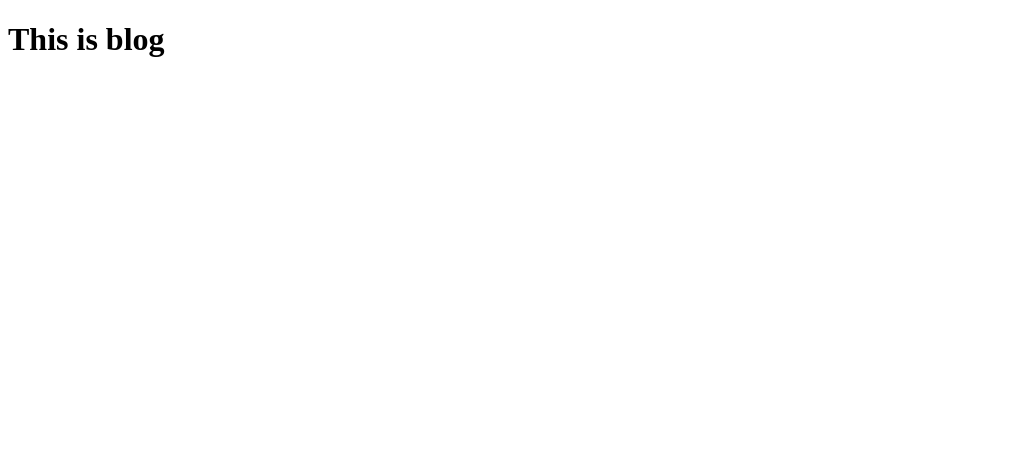
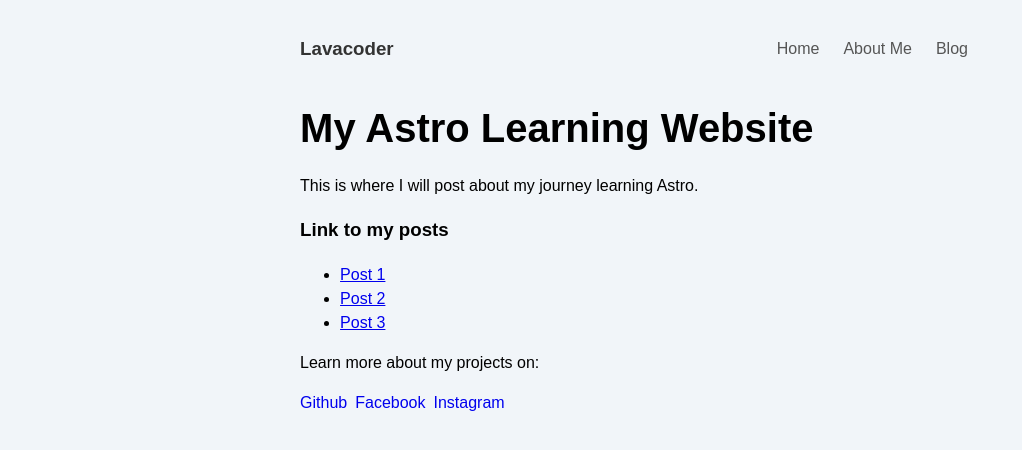
Before and after one commit to khanark/lavacoder-blog, an Astro site: page /blog in a window 1280 px wide. Shown: the whole page, without its empty margins (0-1022 px from the left). Built offline with nearby package versions, Linux system fonts and the light colour scheme; Astro itself is replaced by a stand-in of ours.

Commit message:
add header to the site

```diff
--- a/package.json
+++ b/package.json
@@ -11,5 +11,8 @@
   },
   "dependencies": {
     "astro": "^4.0.2"
+  },
+  "devDependencies": {
+    "sass": "^1.69.5"
   }
 }
--- /dev/null
+++ b/src/components/Footer.astro
@@ -0,0 +1,30 @@
+---
+import Social from "../components/Social.astro"
+
+const platform = "github"
+const username = "khanark"
+
+const socialLinks = [
+  {platform: "Github", username: "khanark"},
+  {platform: "Facebook", username: "BeeAyJee"},
+  {platform: "Instagram", username: "alqahol1c"},
+]
+---
+<footer>
+  <p>Learn more about my projects on:</p>
+  <ul>
+    {socialLinks.map(link => <li><Social platform={link.platform} username={link.username}/></li>)}
+  </ul>
+</footer>
+
+<style lang="scss">
+  footer {
+    ul {
+      list-style: none;
+      margin: 0;
+      padding: 0;
+      display: flex;
+      gap: 0.5rem;
+    }
+  }
+</style>
--- /dev/null
+++ b/src/components/Header.astro
@@ -0,0 +1,22 @@
+---
+import Navigation from "../components/Navigation.astro"
+---
+<header>
+  <h3 class="nav-title">Lavacoder</h3>
+  <nav>
+    <Navigation/>
+  </nav>
+</header>
+
+<style lang="scss">
+  header {
+    display: flex;
+    justify-content: space-between;
+    align-items: center;
+
+    .nav-title {
+      color: #333;
+      font-weight: bold;
+    }
+  }
+</style>
--- /dev/null
+++ b/src/components/Navigation.astro
@@ -0,0 +1,29 @@
+---
+
+---
+<ul class="site-nav">
+  <a href="/">Home</a>
+  <a href="/about">About Me</a>
+  <a href="/blog">Blog</a>
+</ul>
+
+<style lang="scss">
+  .site-nav {
+    display: flex;
+    margin: 0;
+    padding: 0;
+
+
+    a {
+      color: #555;
+      text-decoration:none;
+      padding: 0.75rem;
+      transition: color 0.2s;
+
+      &:hover {
+        background-color: #222;
+        color: #fff;
+      }
+    }
+  }
+</style>
--- /dev/null
+++ b/src/components/Social.astro
@@ -0,0 +1,16 @@
+---
+const {platform, username} = Astro.props
+---
+<a href={`https://www.${platform}.com/${username}`}>{platform}</a>
+
+<style lang="scss">
+  a {
+    display: inline-block;
+    text-decoration: none;
+
+    &:hover {
+      text-decoration: underline;
+      text-underline-offset: 2px;
+    }
+  }
+</style>
--- a/src/pages/blog.astro
+++ b/src/pages/blog.astro
@@ -1 +1,32 @@
-<h1>This is blog</h1>
+---
+import "../styles/globals.css"
+
+import Header from "../components/Header.astro"
+import Footer from "../components/Footer.astro"
+
+const pageTitle = "My astro learning blog."
+---
+
+<html lang="en">
+	<head>
+		<meta charset="utf-8" />
+		<link rel="icon" type="image/svg+xml" href="/favicon.svg" />
+		<meta name="viewport" content="width=device-width" />
+		<meta name="generator" content={Astro.generator} />
+		<title>{pageTitle}</title>
+	</head>
+	<body>
+    <Header/>
+
+		<h1>My Astro Learning Website</h1>
+		<p>This is where I will post about my journey learning Astro.</p>
+
+		<h3>Link to my posts</h3>
+		<ul>
+			<li><a href="/posts/post-1">Post 1</a></li>
+			<li><a href="/posts/post-2">Post 2</a></li>
+			<li><a href="/posts/post-3">Post 3</a></li>
+		</ul>
+    <Footer/>
+	</body>
+</html>
--- /dev/null
+++ b/src/styles/globals.css
@@ -0,0 +1,21 @@
+* {
+  box-sizing: border-box;
+}
+
+html {
+  background-color: #f1f5f9;
+  font-family: sans-serif;
+}
+
+body {
+  margin: 0 auto;
+  width: 100%;
+  max-width: 80ch;
+  padding: 1rem;
+  line-height: 1.5;
+}
+
+h1 {
+  margin: 1rem 0;
+  font-size: 2.5rem;
+}
```
Also changed, not shown: src/pages/about.astro (+41 -1 lines), src/pages/index.astro (+9 -7 lines), src/pages/posts/post-1.md (added, +28 -0 lines), src/pages/posts/post-2.md (added, +12 -0 lines), src/pages/posts/post-3.md (added, +12 -0 lines), 1 other file.
